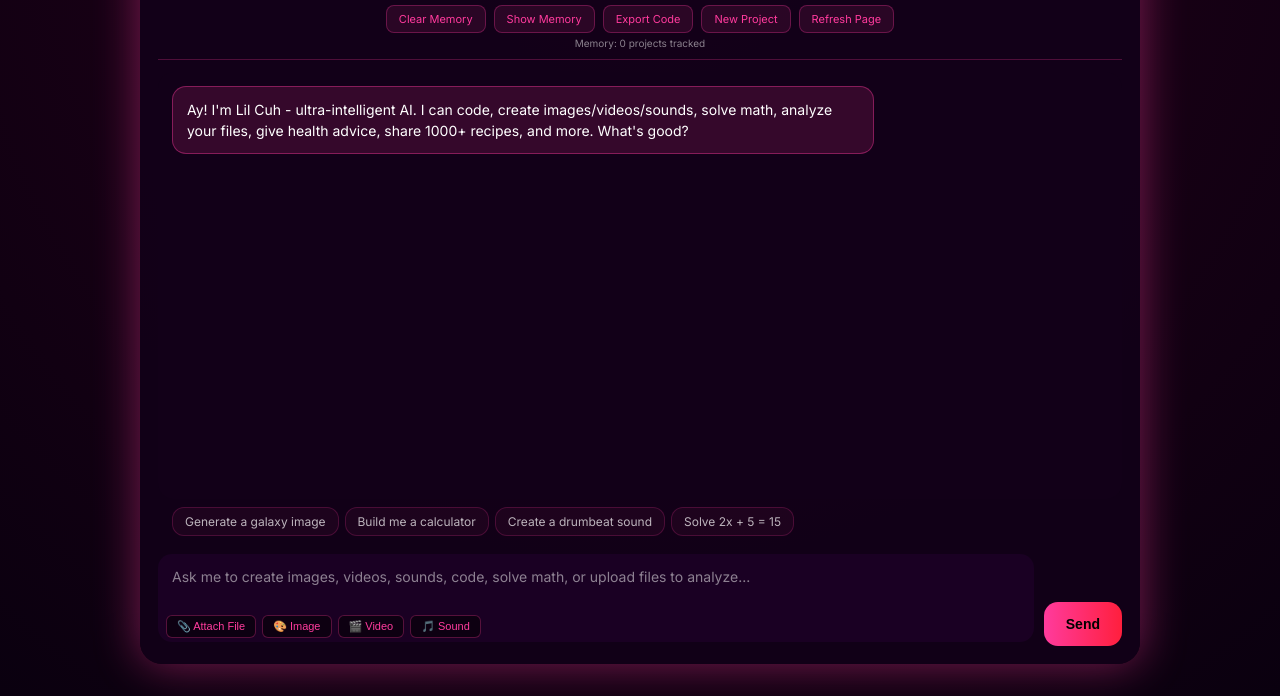
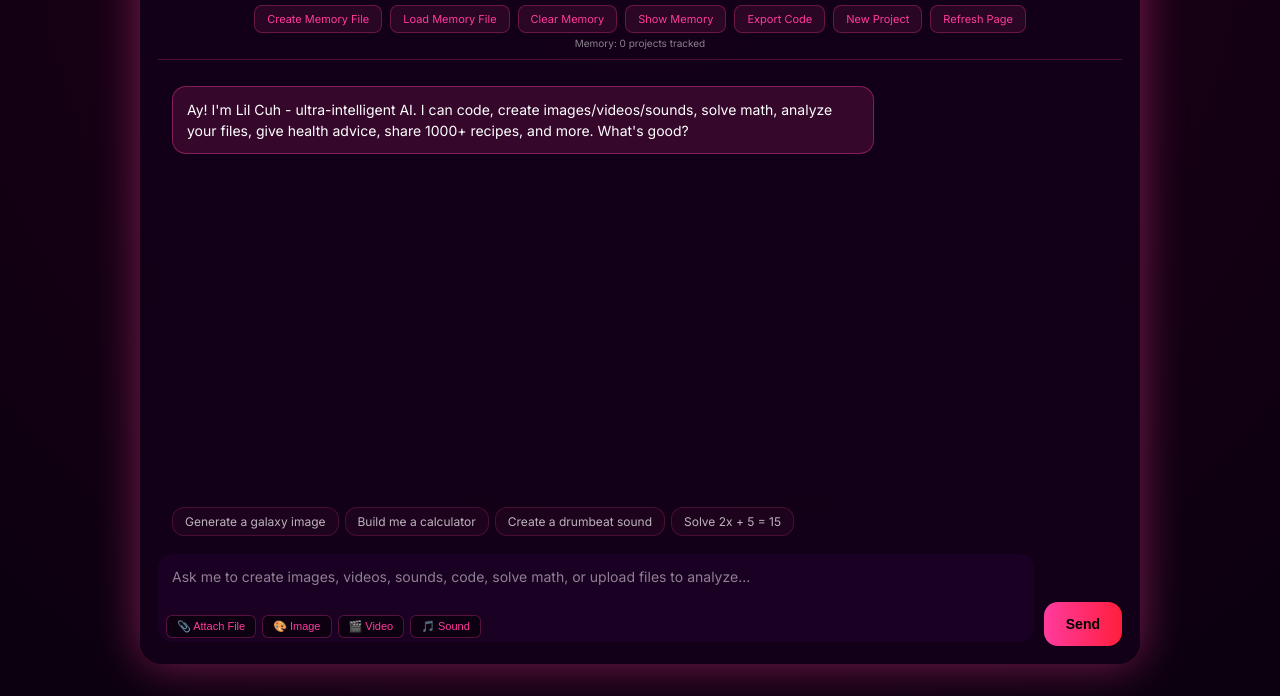
Before and after one commit to jgt2305-afk/Lil-Cuh-AI, a website: page public/index.html in a window 1280 px wide. Shown: the part 104-800 px from the top of the page. Drawn offline with Linux system fonts and the light colour scheme.

```diff
--- a/public/index.html
+++ b/public/index.html
@@ -74,6 +74,8 @@ iframe{width:100%;height:260px;background:white;border:1px solid rgba(255,59,157
     <h1><span class="status-dot"></span> Lil Cuh AI</h1>
     <p>Ultra-intelligent: Coding + Health + Master Chef + Vision AI + Media Creator</p>
     <div class="controls">
+      <button id="createMemoryBtn">Create Memory File</button>
+      <button id="loadMemoryBtn">Load Memory File</button>
       <button id="clearMemBtn">Clear Memory</button>
       <button id="showMemBtn">Show Memory</button>
       <button id="exportBtn">Export Code</button>
```
